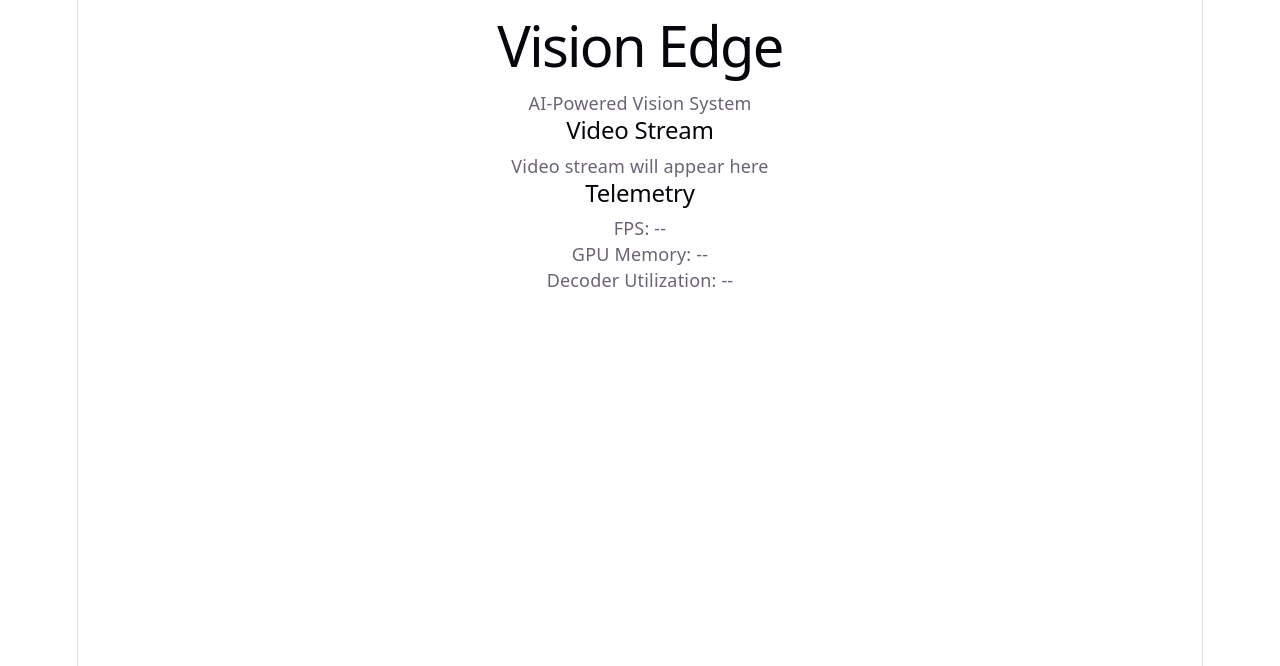
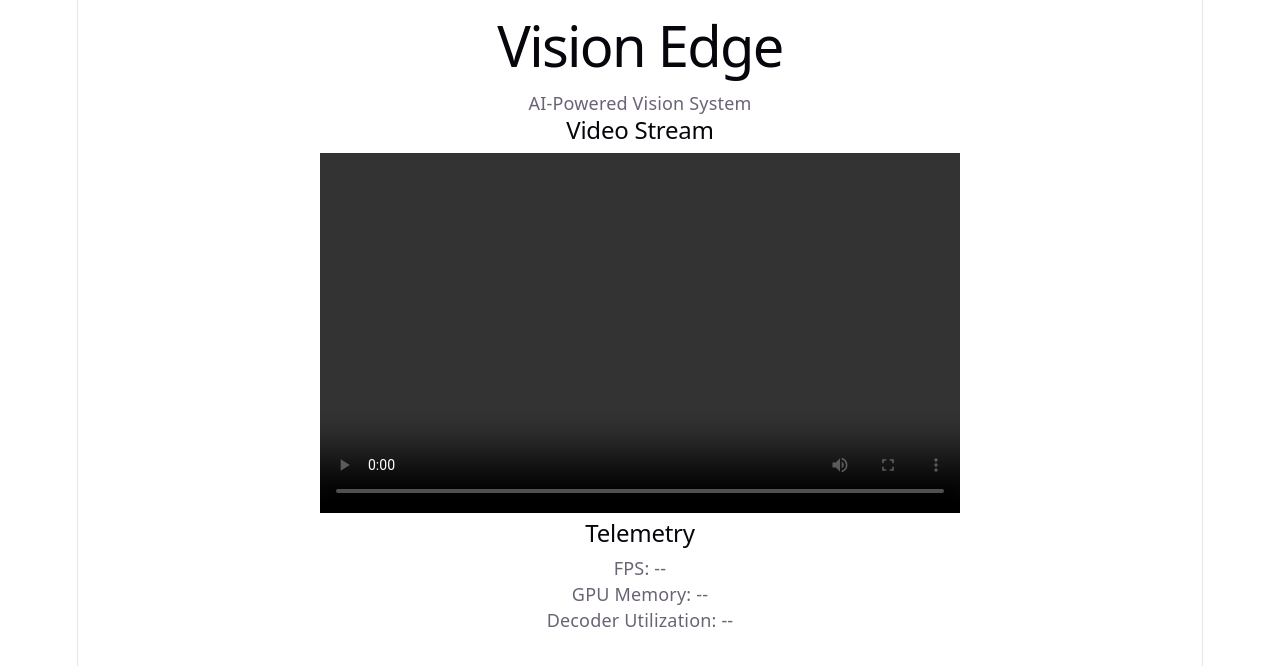
Before and after one commit to createwithajay/VisionEdge, a React app in the folder frontend/: page / in a window 1280 px wide. Shown: the top 666 px of the page. Built offline with nearby package versions, Linux system fonts and the light colour scheme; the HTML template or start-up script is replaced by a standard one.

Commit message:
day 3: add video display component

```diff
--- a/frontend/src/App.jsx
+++ b/frontend/src/App.jsx
@@ -8,11 +8,18 @@ function App() {
 
       <main>
         <section>
-          <h2>Video Stream</h2>
-          <div>
-            Video stream will appear here
-          </div>
-        </section>
+  <h2>Video Stream</h2>
+
+  <div>
+    <video
+      controls
+      width="640"
+      height="360"
+    >
+      Your browser does not support video playback.
+    </video>
+  </div>
+</section>
 
         <section>
           <h2>Telemetry</h2>
```
